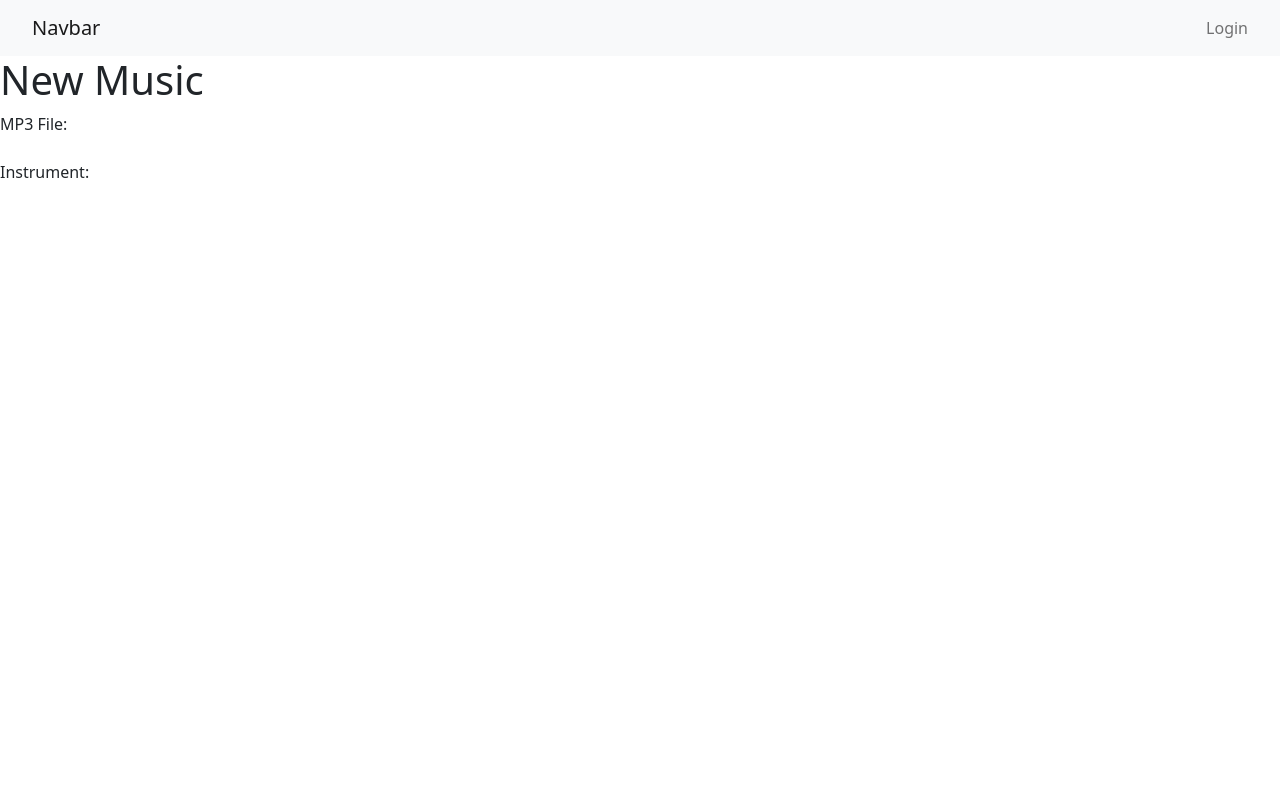
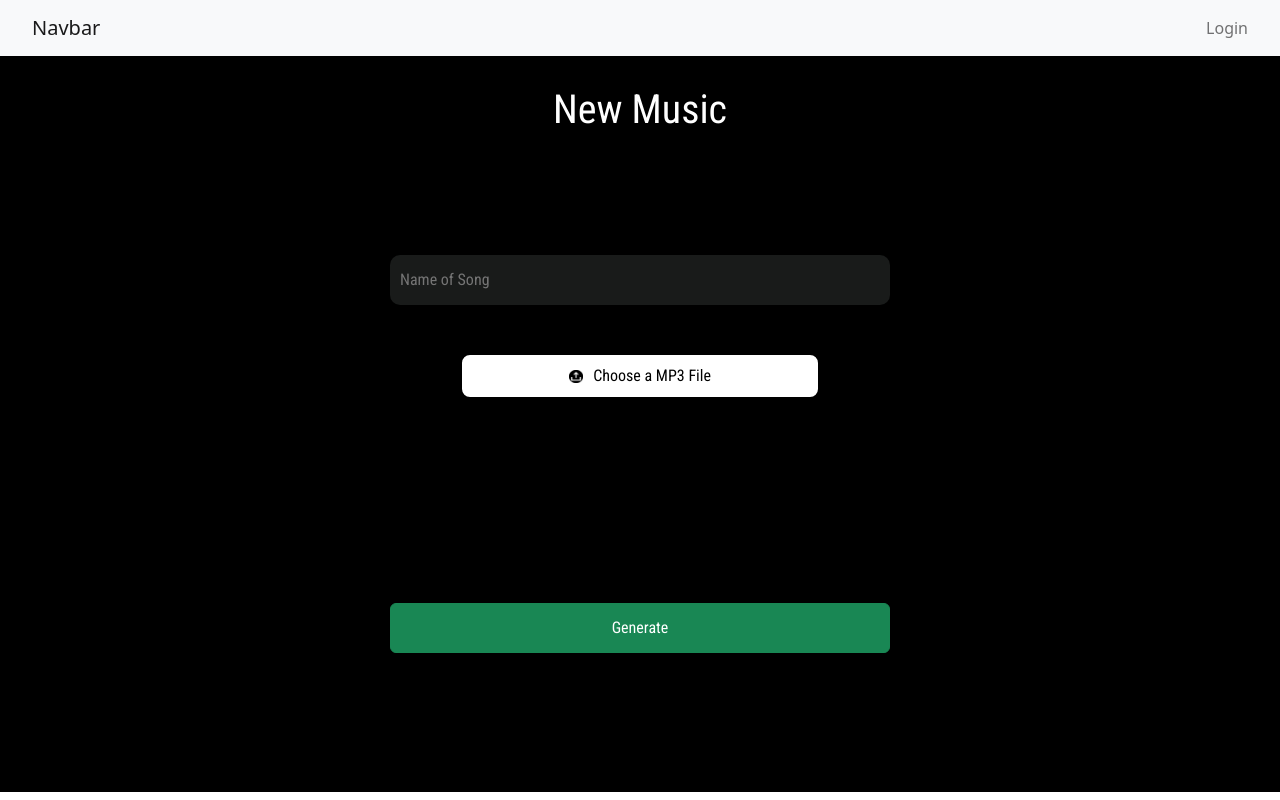
Before and after one commit to nemerjit/oskey_calhacks_2022, a React (Create React App) app: page /newmusic in a window 1280 px wide. Built offline with nearby package versions, Linux system fonts and the light colour scheme.

Commit message:
finished styling for all webpages apart from sheets

```diff
--- a/src/App.css
+++ b/src/App.css
@@ -1,5 +1,4 @@
-@import url('https://fonts.googleapis.com/css2?family=Roboto+Condensed:wght@300;400;700&display=swap');
-
+@import url('https://fonts.googleapis.com/css2?family=Playfair+Display:wght@400;500;600;700;800;900&family=Roboto+Condensed:wght@300;400;700&display=swap');
 .circular {
   border-radius: 50%;
 }
@@ -30,7 +29,7 @@
 
 .login-signup-form {
   margin-top: 2.5%;
-  font-family: 'Roboto Condensed', sans-serif
+  font-family: 'Roboto Condensed', sans-serif;
 }
 
 .login-signup-link {
@@ -94,3 +93,92 @@ input[placeholder] {
   margin-left: auto;
   display: block;
 }
+
+#home-wrapper {
+  font-family: 'Playfair Display', sans-serif;
+  display: flex;
+  justify-content: center;
+  height: 800px;
+  align-items: center;
+  background-image: url("images/musicalinstruments.jpg");
+  background-size: cover;
+  background-repeat: no-repeat;
+  margin-bottom: 0;
+}
+
+#home-txt {
+  font-size: 100px;
+  text-align: center;
+  margin-bottom: 50px;
+  background: rgb(255, 255, 255, 0.6);
+  padding: 10px 30px;
+}
+
+#get-started-btn {
+  display: block;
+  margin-left: auto;
+  margin-right: auto;
+  padding: 13px 30px;
+  font-size: 25px;
+  font-weight: 500;
+  text-decoration: none;
+}
+
+/* newmusic page styling */
+
+#new-music-wrapper {
+  font-family: 'Roboto Condensed', 'sans-serif';
+  background: black;
+  margin-bottom: 0;
+  margin-top: -8px;
+  padding: 3%;
+}
+
+#new-music-header {
+  text-align: center;
+  font-family: 'Roboto Condensed', 'sans-serif';
+  color: white;
+}
+
+#upload-img {
+  width: 4%;
+  margin-right: 3%;
+
+}
+
+#upload-btn {
+  display: block;
+  margin-left: auto;
+  margin-right: auto;
+  background: white;
+  line-height: 40px;
+  width: 30%;
+  border: solid black 2px;
+  border-radius: 10px;
+}
+
+#song-name-input {
+  display: block;
+  margin-left: auto;
+  margin-right: auto;
+}
+
+#song-name-input[placeholder] {
+  color: white;
+}
+
+#generate-btn {
+  margin-top: 15%;
+  display: block;
+  margin-left: auto;
+  margin-right: auto;
+  margin-bottom: 100px;
+}
+
+#music-info {
+  margin-top: 10%;
+}
+
+.newmusic {
+  background: black;
+}
--- a/src/components/navbar.js
+++ b/src/components/navbar.js
@@ -7,7 +7,7 @@ function NavBar() {
         <nav className="navbar navbar-light bg-light">
             <NavLink className="navbar-brand" >Navbar</NavLink>
             <span>
-                <NavLink className="navbar-text" >Login</NavLink>
+                <NavLink className="navbar-text" to="/login">Login</NavLink>
             </span>
         </nav>
     );
--- a/src/pages/home.js
+++ b/src/pages/home.js
@@ -1,10 +1,17 @@
 import React from 'react';
+import 'bootstrap/dist/css/bootstrap.min.css';
+import { Link } from 'react-router-dom';
 
 function Home() {
     return (
-        <div>
-            <h1 className="center">OsKEY</h1>
-            <button id="get-started">Get Started</button>
+        <div id="home-wrapper">
+            <div>
+                <div id="home-txt-bgd">
+                    <h1 id="home-txt">OsKey</h1>
+                </div>
+                <Link to="/login"><button type="button" className="btn btn-info" id="get-started-btn">Get Started</button></Link>
+            </div>
+
         </div>
 
     );
--- a/src/pages/newmusic.js
+++ b/src/pages/newmusic.js
@@ -1,14 +1,24 @@
 import React from 'react'
+import Upload from '../images/uploadimg.jpg';
+import 'bootstrap/dist/css/bootstrap.min.css';
+
+
 
 function NewMusic() {
     return (
-        <div>
-            <h1>New Music</h1>
-            <form>
-                <label>MP3 File: </label>
+        <div id="new-music-wrapper">
+            <h1 id="new-music-header">New Music</h1>
+            <form id="music-info">
+                <input id="song-name-input" type="text" placeholder="Name of Song"/>
                 <br/>
                 <br/>
-                <label>Instrument: </label>
+                <button id="upload-btn">
+                    <img id="upload-img" src={ Upload } alt="upload a mp3 file"/>
+                    Choose a MP3 File
+                </button>
+                <br/>
+                <input type="submit" value="Generate" class="btn btn-success" id="generate-btn"/>
+
 
             </form>
         </div>
```
Also changed, not shown: src/images/uploadimg.jpg (added), 1 other file (tests, documents, lock files or other folders).
